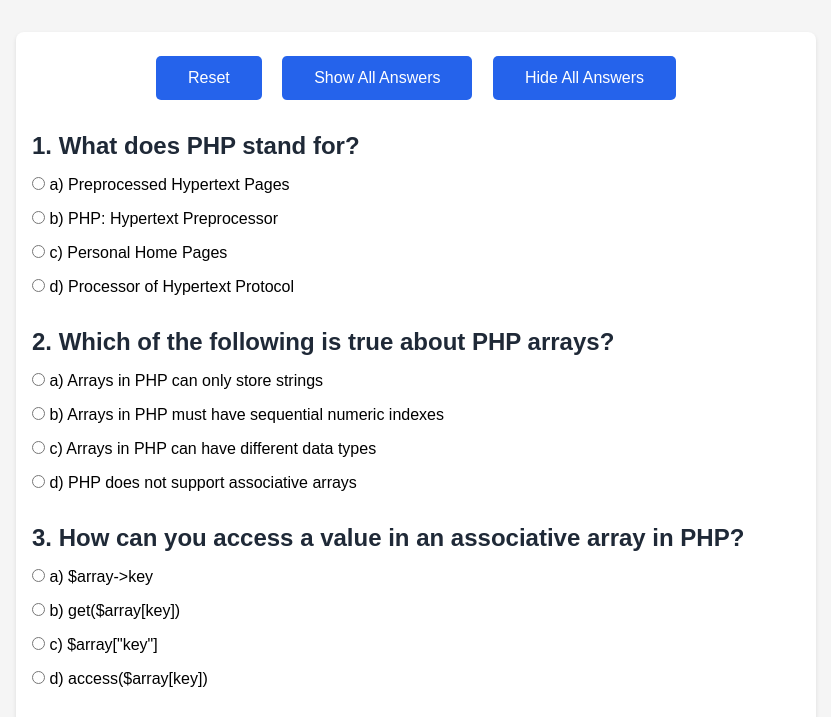
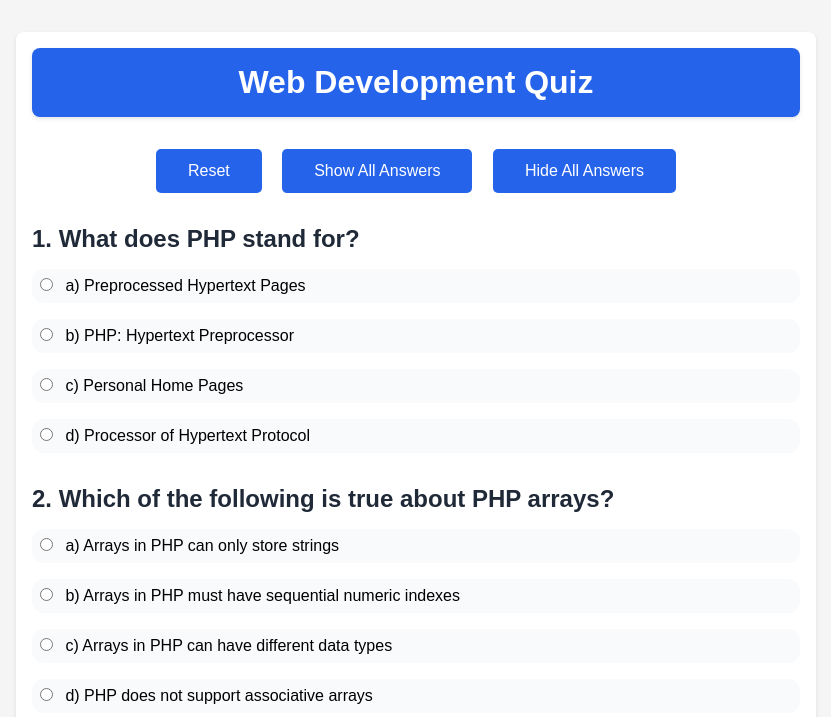
Before and after one commit to OnlineQuizes/WebPHPquiz, a plain HTML site: page index.html in a window 1280 px wide. Shown: the top 717 px of the page, without its empty margins (224-1055 px from the left). Drawn offline with Linux system fonts and the light colour scheme.

Commit message:
Update index.html

```diff
--- a/index.html
+++ b/index.html
@@ -24,6 +24,20 @@
             border-radius: 8px;
             box-shadow: 0 2px 4px rgba(0,0,0,0.1);
         }
+
+	/* Header Styles */
+        .quiz-header {
+            text-align: center;
+            font-size: 2rem;
+            font-weight: bold;
+            margin-bottom: 1.5rem;
+            color: white;
+            padding: 1rem;
+            background-color: #2563eb; /* Light blue background */
+            border-radius: 8px;
+            box-shadow: 0 2px 4px rgba(0,0,0,0.1);
+        }
+
 
         .controls {
             text-align: center;
@@ -58,9 +72,28 @@
             color: #1f2937;
         }
 
+	/* Choices (Options) Styles */
         .options label {
             display: block;
             margin-bottom: 1rem;
+            padding: 0.5rem;
+            background-color: #f8fafc; /* Light gray background */
+            border-radius: 12px; /* More rounded corners */
+            cursor: pointer;
+            transition: background-color 0.3s ease;
+        }
+
+        .options label {
+            display: block;
+            margin-bottom: 1rem;
+        }
+
+	.options label:hover {
+            background-color: #e2e8f0; /* Slightly darker gray on hover */
+        }
+
+        .options input[type="radio"] {
+            margin-right: 0.5rem;
         }
 
         .answer-box {
@@ -92,6 +125,10 @@
 </head>
 <body>
     <div class="quiz-container">
+	<!-- Header -->
+        <div class="quiz-header">
+            Web Development Quiz
+        </div>
         <!-- Buttons placed directly in the page -->
         <div class="controls">
             <button class="btn" onclick="resetQuiz()">Reset</button>
```
